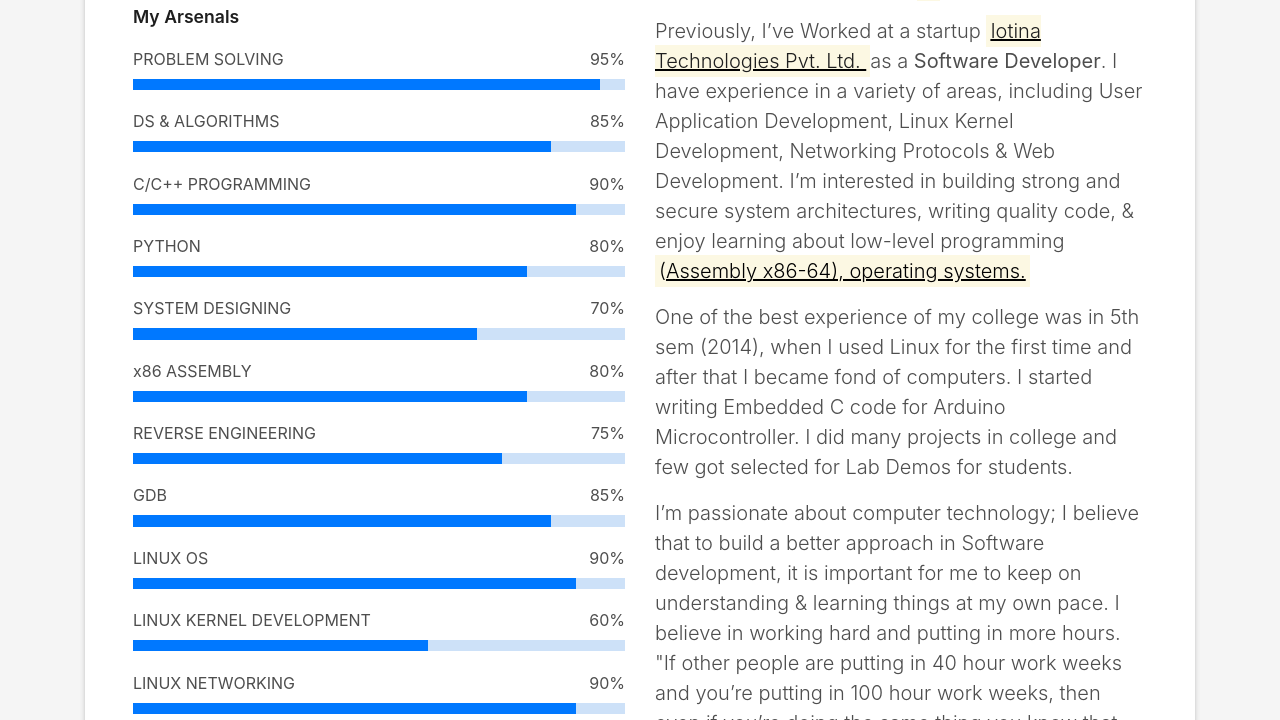
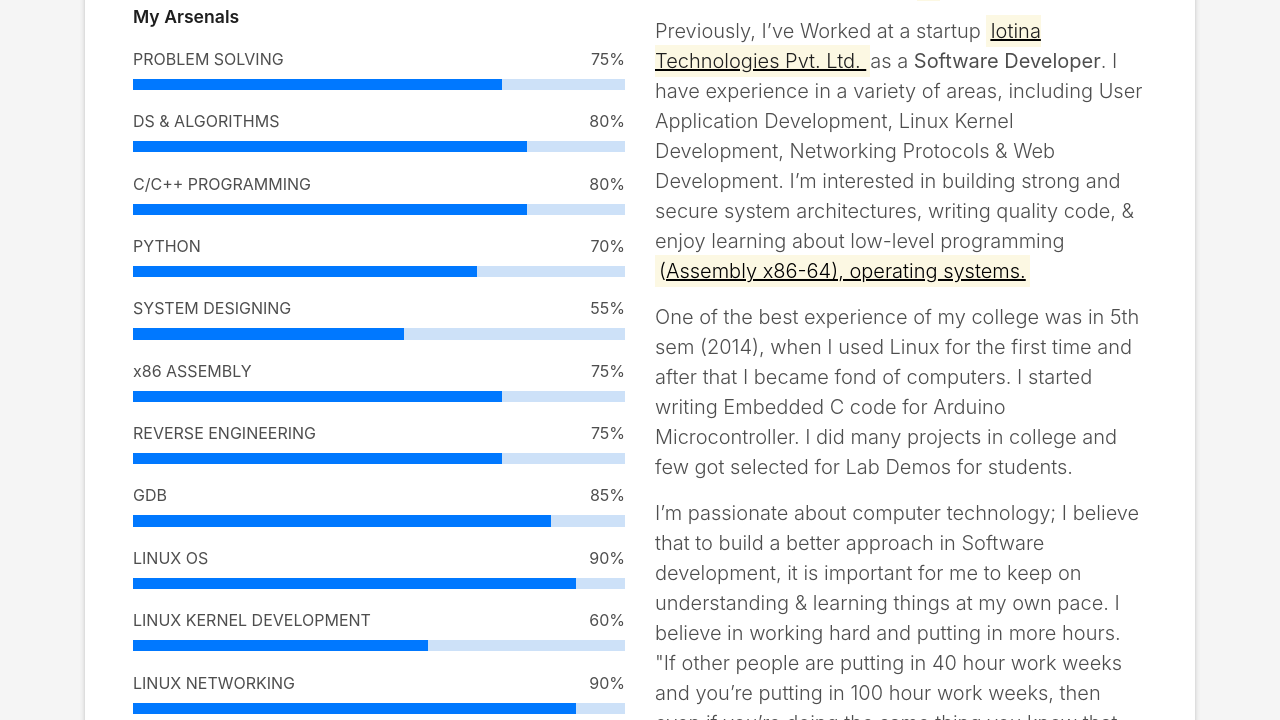
Before and after one commit to TechieDheeraj/TechieDheeraj.github.io, a plain HTML site: page index.html in a window 1280 px wide. Shown: the part 1240-1960 px from the top of the page. Drawn offline with Linux system fonts and the light colour scheme; files whose address does not match are found by name.

Commit message:
Updated text in index.html

```diff
--- a/index.html
+++ b/index.html
@@ -121,34 +121,34 @@
                 </div>
                 <div class="skill-mf">
                   <p class="title-s">My Arsenals</p>
-                  <span>PROBLEM SOLVING</span> <span class="pull-right">95%</span>
+                  <span>PROBLEM SOLVING</span> <span class="pull-right">75%</span>
                   <div class="progress">
-                    <div class="progress-bar" role="progressbar" style="width: 95%;" aria-valuenow="95" aria-valuemin="0"
+                    <div class="progress-bar" role="progressbar" style="width: 75%;" aria-valuenow="75" aria-valuemin="0"
                       aria-valuemax="100"></div>
                   </div>
-                  <span>DS & ALGORITHMS</span> <span class="pull-right">85%</span>
-                  <div class="progress">
-                    <div class="progress-bar" role="progressbar" style="width: 85%" aria-valuenow="85" aria-valuemin="0"
-                      aria-valuemax="100"></div>
-                  </div>
-                  <span>C/C++ PROGRAMMING</span> <span class="pull-right">90%</span>
-                  <div class="progress">
-                    <div class="progress-bar" role="progressbar" style="width: 90%" aria-valuenow="90" aria-valuemin="0"
-                      aria-valuemax="100"></div>
-                  </div>
-                  <span>PYTHON</span> <span class="pull-right">80%</span>
+                  <span>DS & ALGORITHMS</span> <span class="pull-right">80%</span>
                   <div class="progress">
                     <div class="progress-bar" role="progressbar" style="width: 80%" aria-valuenow="80" aria-valuemin="0"
                       aria-valuemax="100"></div>
                   </div>
-                  <span>SYSTEM DESIGNING</span> <span class="pull-right">70%</span>
+                  <span>C/C++ PROGRAMMING</span> <span class="pull-right">80%</span>
+                  <div class="progress">
+                    <div class="progress-bar" role="progressbar" style="width: 80%" aria-valuenow="80" aria-valuemin="0"
+                      aria-valuemax="100"></div>
+                  </div>
+                  <span>PYTHON</span> <span class="pull-right">70%</span>
                   <div class="progress">
                     <div class="progress-bar" role="progressbar" style="width: 70%" aria-valuenow="70" aria-valuemin="0"
                       aria-valuemax="100"></div>
                   </div>
-                  <span>x86 ASSEMBLY</span> <span class="pull-right">80%</span>
+                  <span>SYSTEM DESIGNING</span> <span class="pull-right">55%</span>
                   <div class="progress">
-                    <div class="progress-bar" role="progressbar" style="width: 80%" aria-valuenow="80" aria-valuemin="0"
+                    <div class="progress-bar" role="progressbar" style="width: 55%" aria-valuenow="55" aria-valuemin="0"
+                      aria-valuemax="100"></div>
+                  </div>
+                  <span>x86 ASSEMBLY</span> <span class="pull-right">75%</span>
+                  <div class="progress">
+                    <div class="progress-bar" role="progressbar" style="width: 75%" aria-valuenow="75" aria-valuemin="0"
                       aria-valuemax="100"></div>
                   </div>
                   <span>REVERSE ENGINEERING</span> <span class="pull-right">75%</span>
@@ -575,7 +575,7 @@
                 </a>
               </div>
               <div class="post-date">
-                <span class="ion-ios-clock-outline"></span> Nov 2020
+                <span class="ion-ios-clock-outline"></span> Nov 2019
               </div>
             </div>
           </div>
```
